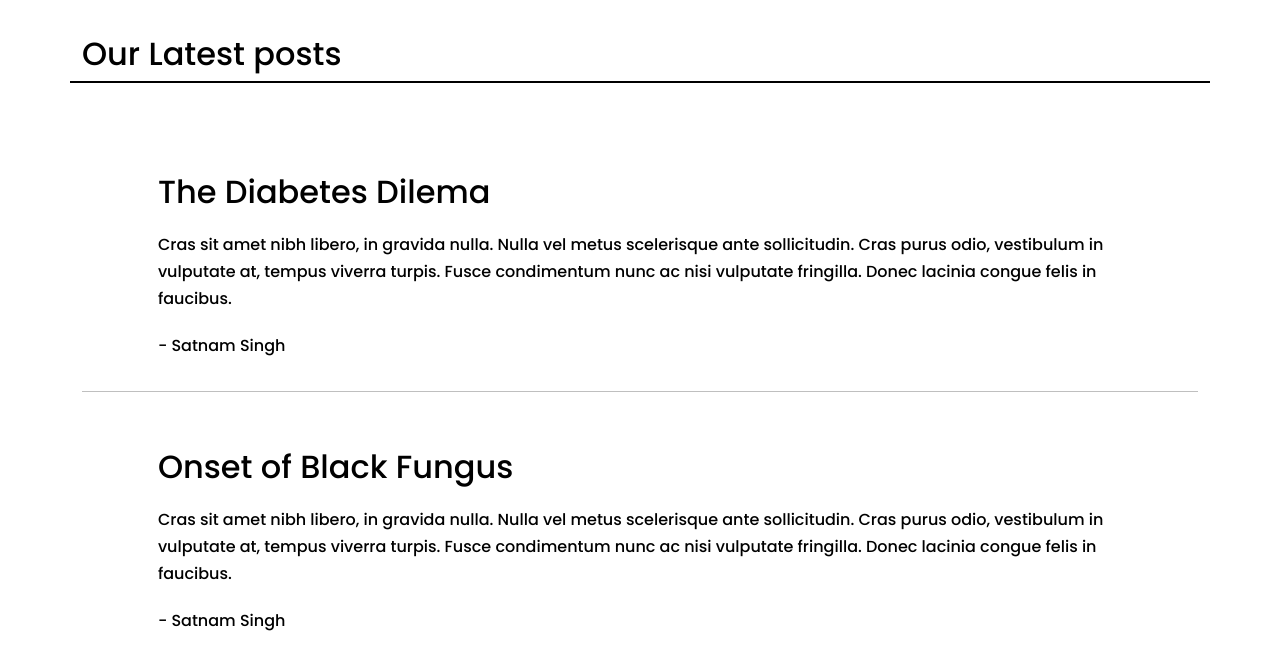
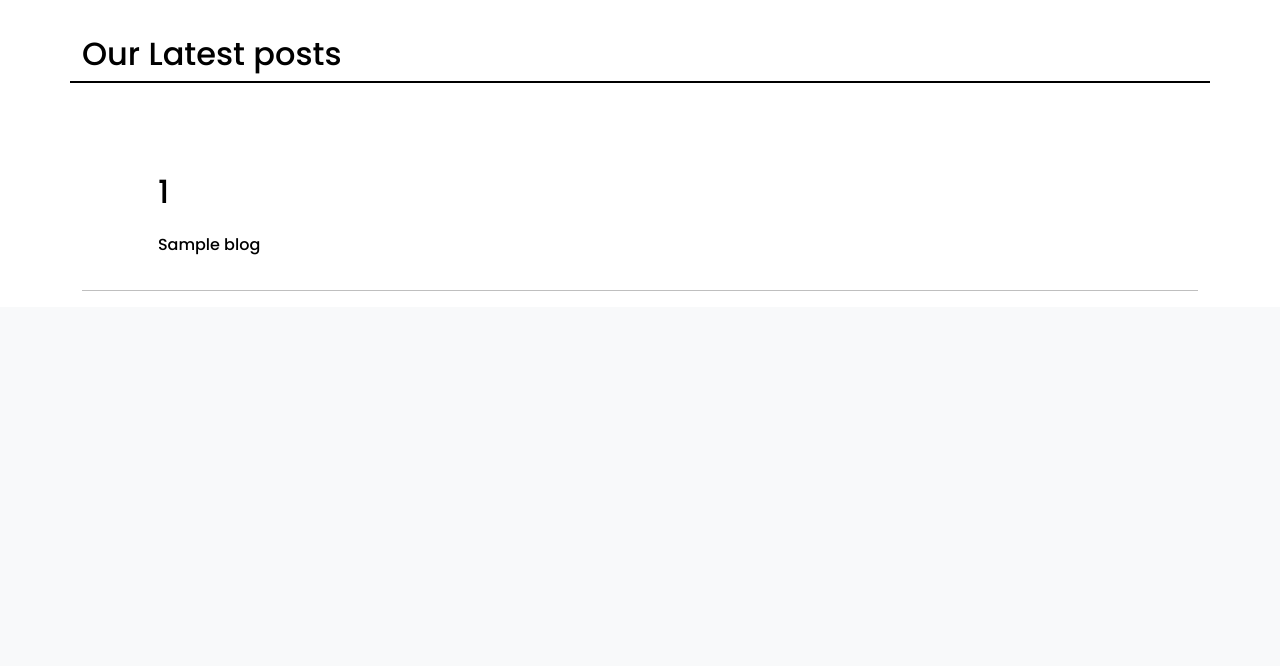
Before and after one commit to amankumar11/Diadictor, a Flask app: template templates/community.html in a window 1280 px wide. Shown: the part 716-1382 px from the top of the page. After the commit the page ends 1007 px from the top, so only its background shows below. Run offline with Flask 2, Linux system fonts and the light colour scheme; the template is opened without the code that fills it: most values are stand-ins (such as "Sample title", 1, 10 or a date in 2020); parts of the project's set-up code (start-up, migrations or seed data) failed here and were passed over; some libraries are stand-ins or nearby versions; some web fonts are replaced.

Commit message:
blog database

```diff
--- a/app.py
+++ b/app.py
@@ -1,11 +1,21 @@
-from flask import Flask, render_template, request
+from flask import Flask, render_template, request, redirect
 import pickle
 import numpy as np
 import smtplib
-
+from flask_mysqldb import MySQL
+import yaml
 
 #Initialize the flask App
 app = Flask(__name__)
+
+#configure db
+db = yaml.load(open('db.yaml'))
+app.config['MYSQL_HOST'] = db['mysql_host']
+app.config['MYSQL_USER'] = db['mysql_user']
+app.config['MYSQL_PASSWORD'] = db['mysql_password']
+app.config['MYSQL_DB'] = db['mysql_db']
+
+mysql = MySQL(app)
 
 model = pickle.load(open('model.pkl', 'rb'))
 
@@ -24,10 +34,24 @@ def form():
 
 @app.route('/community')
 def community():
+    cur = mysql.connection.cursor()
+    resultValue = cur.execute("SELECT * FROM blogs") #returns number of rows in the table
+    if resultValue > 0:
+        blogDetails = cur.fetchall() #all the names and emails would be stored
+        return render_template('community.html', blogDetails = blogDetails )
     return render_template('community.html')
 
-@app.route('/community/form')
+@app.route('/community/form', methods = ['GET', 'POST'])
 def communityform():
+    if request.method == 'POST':
+        blogDetails = request.form
+        title = blogDetails['title']
+        content = blogDetails['content']
+        cur = mysql.connection.cursor() #To execute query commands
+        cur.execute("INSERT INTO blogs(title, content) VALUES(%s, %s)", (title, content))
+        mysql.connection.commit() #to save changes in db
+        cur.close()
+        return redirect ('/community')
     return render_template('communityForm.html')
 
 
--- /dev/null
+++ b/db.yaml
@@ -0,0 +1,4 @@
+mysql_host: 'localhost'
+mysql_user: 'root'
+mysql_password: 'bakulmi21@K'
+mysql_db: 'diablogs'
--- a/templates/community.html
+++ b/templates/community.html
@@ -47,27 +47,28 @@
           <h2>Our Latest posts</h2>
       </div>
       <ul class="list-unstyled blog container">
+        {% for blog in blogDetails %}
         <li class="media">
           <!-- <img src="../static/media/dia.jpg" class="mr-3" alt="diabetes"> -->
           <div class="media-body">
-            <h5 class="mt-0 mb-1">The Diabetes Dilema</h5>
+            <h5 class="mt-0 mb-1">{{blog[0]}}</h5>
             <p>
-                Cras sit amet nibh libero, in gravida nulla. Nulla vel metus scelerisque ante sollicitudin. Cras purus odio, vestibulum in vulputate at, tempus viverra turpis. Fusce condimentum nunc ac nisi vulputate fringilla. Donec lacinia congue felis in faucibus.
+                {{blog[1]}}
             </p>
-            <p>- Satnam Singh</p>
           </div>
         </li>
         <hr width="100%">
-        <li class="media">
+        {% endfor %}
+        <!--  <li class="media"> -->
           <!-- <img src="../static/media/blc.jpg" class="mr-3" alt="..."> -->
-          <div class="media-body">
+          <!-- <div class="media-body">
             <h5 class="mt-0 mb-1">Onset of Black Fungus </h5>
             <p>
                 Cras sit amet nibh libero, in gravida nulla. Nulla vel metus scelerisque ante sollicitudin. Cras purus odio, vestibulum in vulputate at, tempus viverra turpis. Fusce condimentum nunc ac nisi vulputate fringilla. Donec lacinia congue felis in faucibus.
             </p>
-            <p>- Satnam Singh</p>
+
           </div>
-        </li>
+        </li> -->
       </ul>
 
 </body>
--- a/templates/communityForm.html
+++ b/templates/communityForm.html
@@ -22,17 +22,19 @@
       </nav>
 
       <!-- Form  -->
+      <form action="/community/form", method="POST">
       <div class="container-fluid communityformcontainer">
         <div class="mb-3">
             <label for="Blogname" class="form-label">Blog Title</label>
-            <input type="text" class="form-control" id="blogname" placeholder="Blog Title">
+            <input type="text" class="form-control" name="title" required id="blogname" placeholder="Blog Title">
           </div>
           <div class="mb-3">
             <label for="Blogcontent" class="form-label">Blog Content</label>
-            <textarea class="form-control" id="exampleFormControlTextarea1" rows="15"></textarea>
+            <textarea class="form-control" name="content" required id="exampleFormControlTextarea1" rows="15"></textarea>
           </div>
           <button type="submit" class="btn btn-primary postbtn">Post !</button>
       </div>
+    </form>
 
     <script src="https://cdn.jsdelivr.net/npm/bootstrap@5.1.1/dist/js/bootstrap.bundle.min.js" integrity="sha384-/bQdsTh/da6pkI1MST/rWKFNjaCP5gBSY4sEBT38Q/9RBh9AH40zEOg7Hlq2THRZ" crossorigin="anonymous"></script>
   </body>
```
